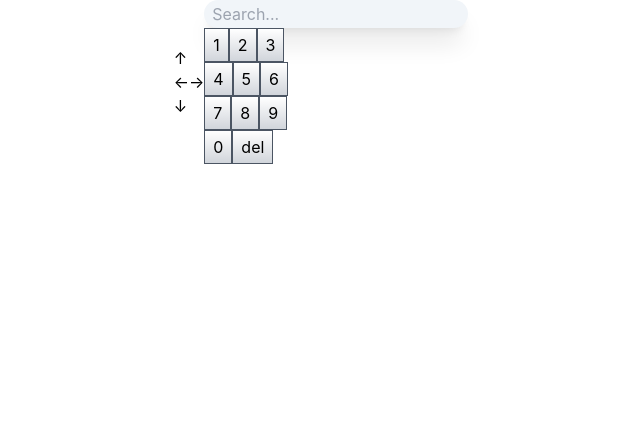
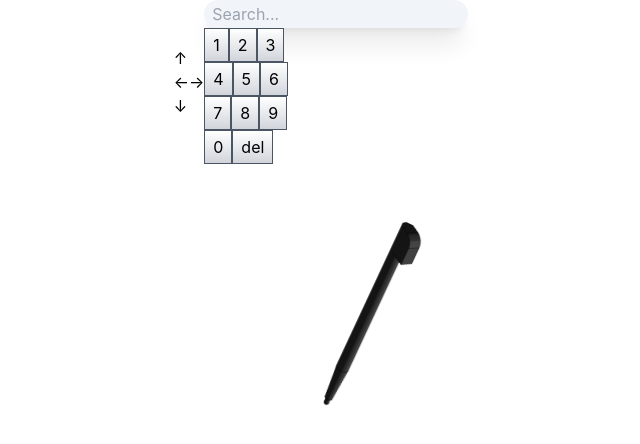
Before and after one commit to ArturoCarballo/Pokedex-Andres-Towers, a React (Create React App) app: page / in a window 1280 px wide. Shown: the top 444 px of the page, without its empty margins (313-953 px from the left). Built offline with nearby package versions, Linux system fonts and the light colour scheme.

Commit message:
Finished NintendoDS Stylus

```diff
--- a/src/App.css
+++ b/src/App.css
@@ -36,3 +36,5 @@
     transform: rotate(360deg);
   }
 }
+
+* { cursor: none!important; }
--- a/src/App.tsx
+++ b/src/App.tsx
@@ -2,12 +2,15 @@ import React from 'react';
 import './App.css';
 
 import NintendoDS from './components/NintendoDS';
+
+import MouseTracker from './components/Widgets/MouseTracker';
 
 class App extends React.Component {
   render() {
     return (
       <div className="app">
         {/* Otros componentes de tu aplicación */}
+        <MouseTracker />
         <NintendoDS />
         {/* Otros componentes de tu aplicación */}
       </div>
--- /dev/null
+++ b/src/assets/styles/MouseTracker.module.css
@@ -0,0 +1,14 @@
+.mouseTracker {
+    pointer-events: none;
+    z-index: 99;
+    position: fixed;
+    width: 2rem;
+    height: 200px;
+    background: url('/src/assets/img/stylus.png');
+    background-repeat: no-repeat;
+    background-size: contain;
+    background-position: 0% 100%;
+    transform: rotate(25deg) translate(-2.5rem, -91%);
+    border-radius: 0;
+    opacity: 1;
+}
--- /dev/null
+++ b/src/components/Widgets/MouseTracker.tsx
@@ -0,0 +1,31 @@
+import React, { useEffect, useState } from 'react';
+
+import styles from "./../../assets/styles/MouseTracker.module.css";
+import stylusImg from "./../../assets/img/stylus.png";
+
+interface MousePosition {
+  x: number;
+  y: number;
+}
+
+const MouseTracker:React.FC = () => {
+  const [mousePosition, setMousePosition] = useState<MousePosition>({ x: (window.innerWidth / 2), y: (window.innerHeight / 2) });
+
+  const handleMouseMove = (e: MouseEvent) => {
+    console.log(`(x: ${e.clientX}, y: ${e.clientY})`);
+    setMousePosition({ x: e.clientX, y: e.clientY });
+  };
+
+  useEffect(() => {
+    document.addEventListener('mousemove', handleMouseMove);
+    return () => {
+      document.removeEventListener('mousemove', handleMouseMove);
+    };
+  }, []);
+
+  return (
+    <div className={`${styles.mouseTracker}`} style={{ top: mousePosition.y, left: mousePosition.x - 8 }}></div>
+  );
+}
+
+export default MouseTracker;
```
Also changed, not shown: src/assets/img/stylus.png (added).
